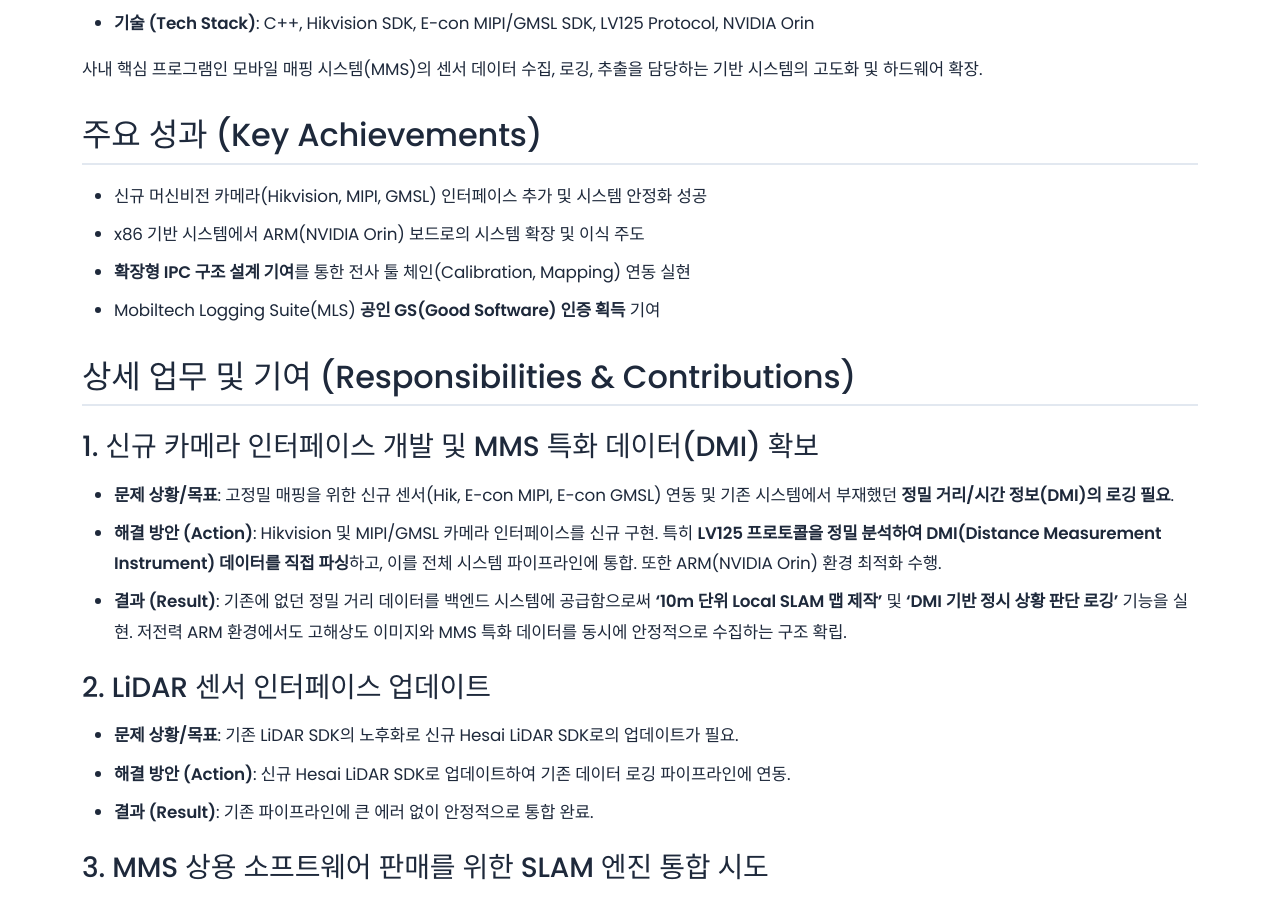
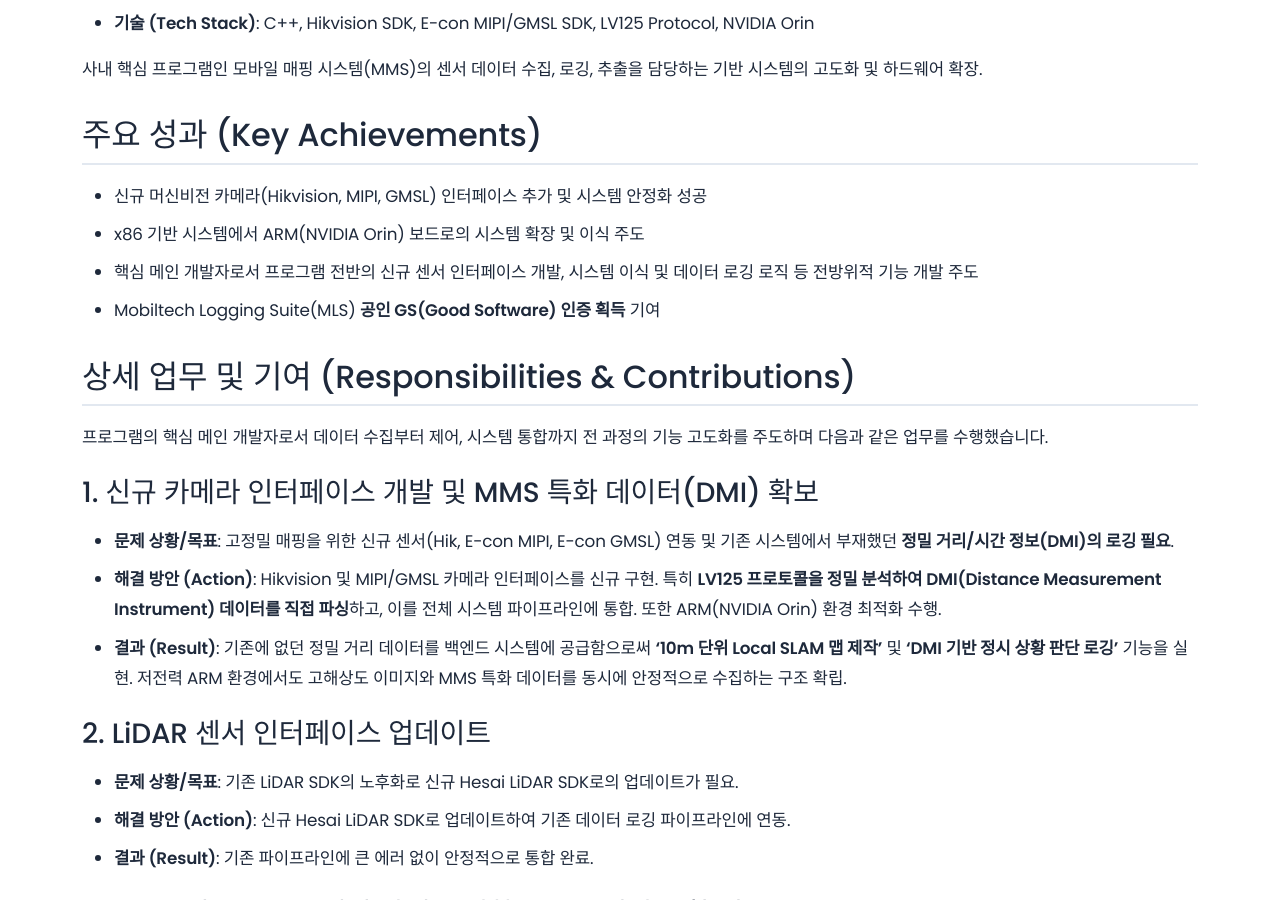
Before and after one commit to jinwoo-Sync/jinwoo-Sync.github.io, a Jekyll site: the page built from _projects/replica.md, in a window 1280 px wide and 900 px high, scrolled down 557 px. Built offline with Jekyll 4.4.1, drawn with Linux system fonts in a browser that asks for light colours.

Commit message:
사진 및 문구 업데이트

```diff
--- a/_projects/replica.md
+++ b/_projects/replica.md
@@ -20,10 +20,11 @@
 ## 주요 성과 (Key Achievements)
 - 신규 머신비전 카메라(Hikvision, MIPI, GMSL) 인터페이스 추가 및 시스템 안정화 성공
 - x86 기반 시스템에서 ARM(NVIDIA Orin) 보드로의 시스템 확장 및 이식 주도
-- **확장형 IPC 구조 설계 기여**를 통한 전사 툴 체인(Calibration, Mapping) 연동 실현
+- 핵심 메인 개발자로서 프로그램 전반의 신규 센서 인터페이스 개발, 시스템 이식 및 데이터 로깅 로직 등 전방위적 기능 개발 주도
 - Mobiltech Logging Suite(MLS) **공인 GS(Good Software) 인증 획득** 기여
 
 ## 상세 업무 및 기여 (Responsibilities & Contributions)
+프로그램의 핵심 메인 개발자로서 데이터 수집부터 제어, 시스템 통합까지 전 과정의 기능 고도화를 주도하며 다음과 같은 업무를 수행했습니다.
 
 ### 1. 신규 카메라 인터페이스 개발 및 MMS 특화 데이터(DMI) 확보
 - **문제 상황/목표**: 고정밀 매핑을 위한 신규 센서(Hik, E-con MIPI, E-con GMSL) 연동 및 기존 시스템에서 부재했던 **정밀 거리/시간 정보(DMI)의 로깅 필요**.
@@ -56,6 +57,9 @@
 ![](/assets/images/projects/replica/mapping_result.png)
 *저가 센서 xsens 기반 MMS 매핑 결과물*
 
+![](/assets/images/projects/replica/trigger_view.png)
+*하드웨어 트리거 제어 모듈 뷰*
+
 **공인 인증**
 
 - **Mobiltech Logging Suite(MLS)**: 공인 GS(Good Software) 인증 획득
```
Also changed, not shown: assets/images/projects/replica/trigger_view.png (added).
